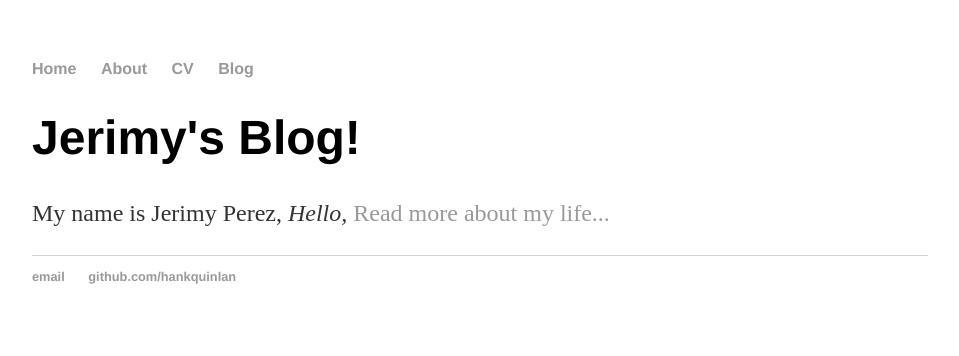
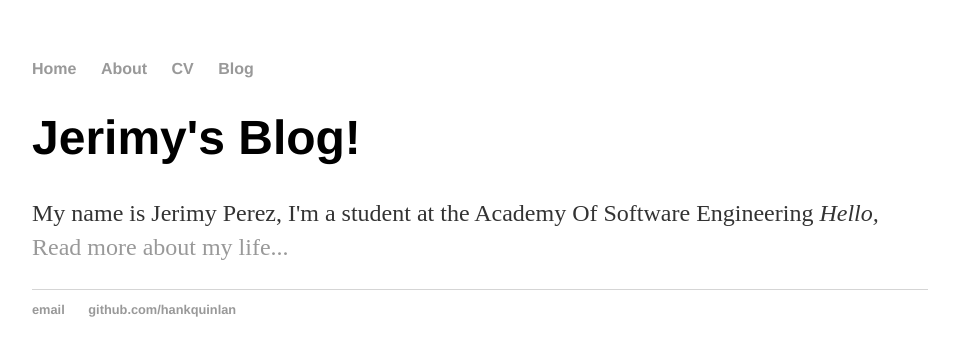
Before and after one commit to Jerimyp1996/Jerimyp1996.github.io, a Jekyll site: the page built from index.html, in a window 1280 px wide. Shown: the top 356 px of the page, without its empty margins (160-1119 px from the left). Built offline with Jekyll 4.4.1, drawn with Linux system fonts in a browser that asks for light colours.

Commit message:
Update index.html

```diff
--- a/index.html
+++ b/index.html
@@ -4,5 +4,5 @@ title: Jerimy Perez
 ---
 <div class="blurb">
 	<h1>Jerimy's Blog!</h1>
-	<p>My name is Jerimy Perez, <em> Hello,</em> <a href="/about">Read more about my life...</a></p>
+	<p>My name is Jerimy Perez, I'm a student at the Academy Of Software Engineering <em> Hello,</em> <a href="/about">Read more about my life...</a></p>
 </div><!-- /.blurb -->
```
